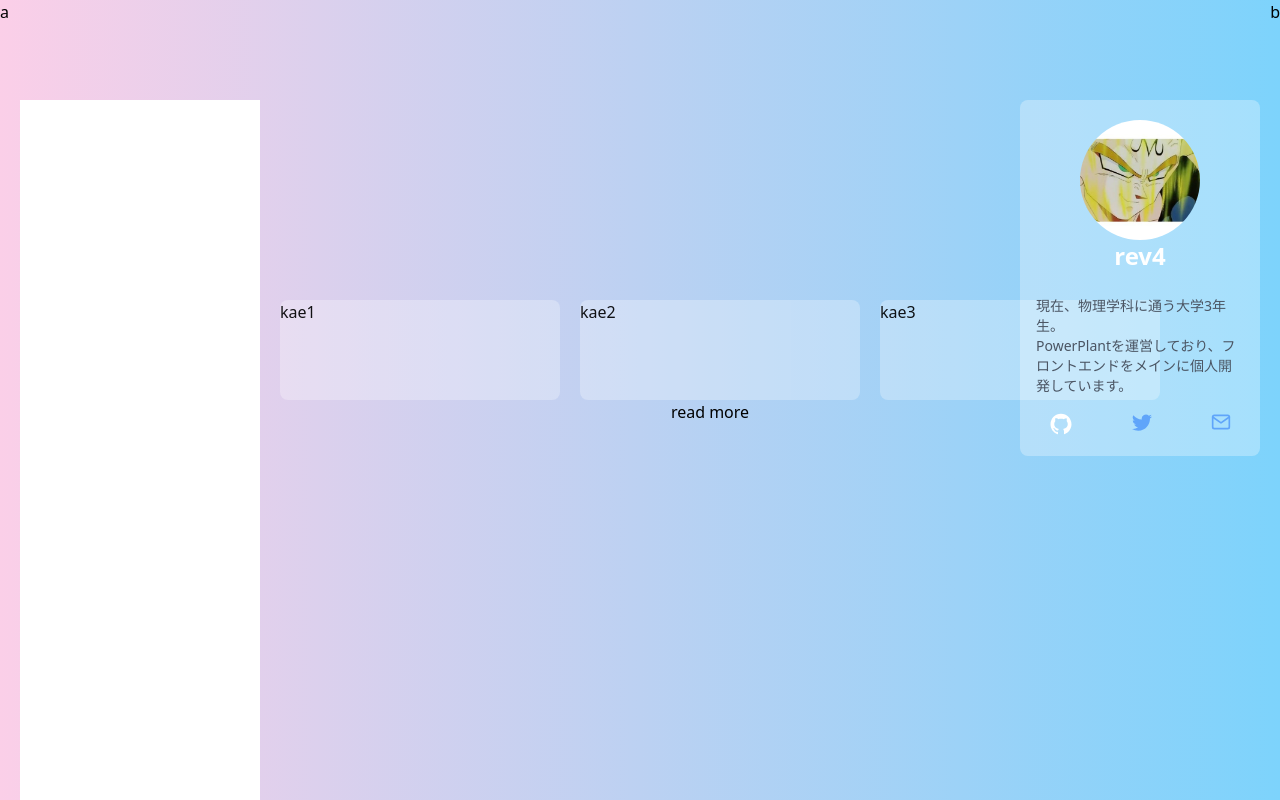
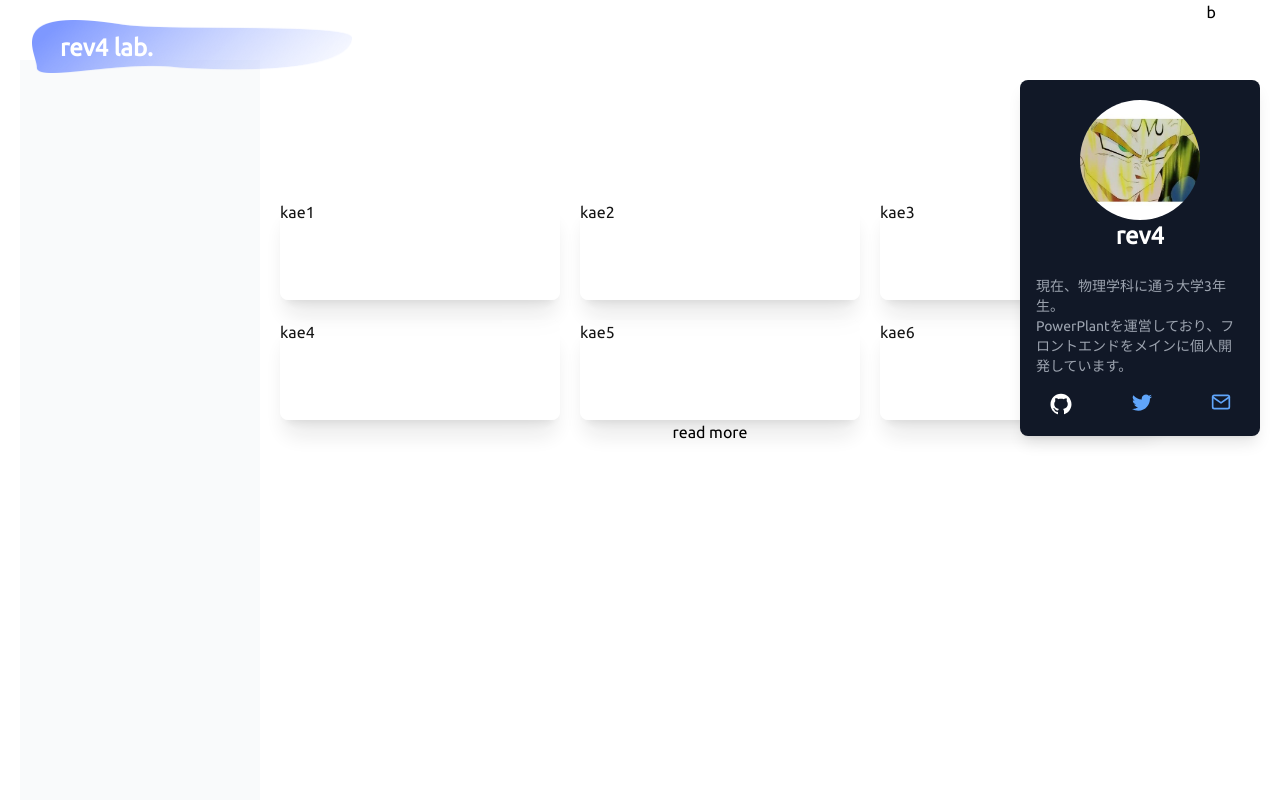
Before and after one commit to shochin666/blog, a Next.js app: page / in a window 1280 px wide. Shown: the top 800 px of the page. Built offline with nearby package versions, Linux system fonts and the light colour scheme.

Commit message:
細かな実装を想定しCSSファイルを作成

```diff
--- a/src/pages/index.tsx
+++ b/src/pages/index.tsx
@@ -6,6 +6,10 @@ import { FiMail } from "react-icons/fi";
 
 import Icon from "../../public/Icon.jpeg";
 import { useEffect, useState } from "react";
+
+import BackGround from "../../public/Background.png";
+import BackGroundDecoration from "../../public/BackgroundDecoration.png";
+import styles from "../styles/index.module.css";
 // import Head from "next/head";
 // import Image from "next/image";
 // import styles from "../styles/Home.module.css";
@@ -27,11 +31,21 @@ const Home: NextPage = () => {
     { title: "kae8" },
     { title: "kae9" },
     { title: "kae10" },
+    { title: "kae11" },
+    { title: "kae12" },
+    { title: "kae13" },
+    { title: "kae14" },
+    { title: "kae15" },
+    { title: "kae16" },
+    { title: "kae17" },
+    { title: "kae18" },
+    { title: "kae19" },
+    { title: "kae20" },
   ];
 
   // 初期値は揃える必要がある
-  const [maxShowContents, setMaxShowContents] = useState(3);
-  const [addedlist, setAddedlist] = useState<hoge[]>(tmplist.slice(0, 3));
+  const [maxShowContents, setMaxShowContents] = useState(6);
+  const [addedlist, setAddedlist] = useState<hoge[]>(tmplist.slice(0, 6));
   const [newShowList, setNewShowList] = useState<hoge[]>([]);
 
   const hage = () => {
@@ -40,23 +54,36 @@ const Home: NextPage = () => {
     setMaxShowContents(maxShowContents + 3);
   };
   return (
-    <div>
-      <div className="bg-gradient-to-r from-pink-200 to-sky-300 w-full h-[1800px]">
+    <div className="font-ubuntu">
+      <div className="w-full h-[1800px]">
         <div className="w-full">
-          <div className="w-full h-[100px] flex justify-between">
-            <div>a</div>
+          <div className="w-full fixed top-0 h-[60px] flex justify-between mb-4 px-[5%] bg-white z-10">
+            <div>
+              <a
+                href="#"
+                className="absolute w-[320px] z-20 top-[20px] left-[32px]"
+              >
+                <img
+                  src={BackGroundDecoration.src}
+                  alt="ヘッダー"
+                  height={300}
+                  width={400}
+                  className="absolute z-20"
+                />
+                <p className="absolute z-30 top-[12px] left-[28px] text-white font-bold text-2xl">
+                  rev4 lab.
+                </p>
+              </a>
+            </div>
             <div>b</div>
           </div>
           <div className="flex mx-[20px]">
-            <div className="bg-white h-[1800px] w-[240px]"></div>
+            <div className="bg-gray-50 h-[1800px] w-[240px]"></div>
             <div>
-              <div
-                id="articles"
-                className="grid grid-cols-3 gap-[20px] h-min ml-[20px] mt-[200px] animate-pulse"
-              >
+              <div className="grid grid-cols-3 gap-[20px] h-min ml-[20px] mt-[200px] animate-pulse">
                 {addedlist.map((value) => {
                   return (
-                    <div className="bg-white bg-opacity-30 rounded-lg mx-auto h-[100px] w-[280px]">
+                    <div className="bg-white bg-opacity-30 rounded-lg mx-auto h-[100px] w-[280px] shadow-xl">
                       {value.title}
                     </div>
                   );
@@ -64,7 +91,7 @@ const Home: NextPage = () => {
 
                 {newShowList.map((value, i) => {
                   return (
-                    <div className="bg-white bg-opacity-30 rounded-lg mx-auto h-[100px] w-[280px]">
+                    <div className="bg-white bg-opacity-30 rounded-lg mx-auto h-[100px] w-[280px] shadow-lg">
                       {value.title}
                     </div>
                   );
@@ -80,7 +107,7 @@ const Home: NextPage = () => {
                 read more
               </button>
             </div>
-            <div className="fixed right-[20px] bg-white bg-opacity-30 rounded-lg w-[240px] flex flex-col py-[20px]">
+            <div className="fixed right-[20px] bg-gray-900 rounded-lg w-[240px] flex flex-col py-[20px] shadow-lg top-[80px]">
               <img
                 src={Icon.src}
                 alt="アイコン"
@@ -89,15 +116,15 @@ const Home: NextPage = () => {
                 className="rounded-full mx-auto"
               />
               <p className="text-white font-bold text-2xl text-center">rev4</p>
-              <p className="text-gray-600 text-sm mx-4 mt-6">
+              <p className="text-gray-400 text-sm mx-4 mt-6">
                 現在、物理学科に通う大学3年生。
                 <br />
                 PowerPlantを運営しており、フロントエンドをメインに個人開発しています。
                 <br />
               </p>
               <div className="flex justify-around text-white text-xl mt-4">
-                <a href="#" className="text-white hover:text-gray-100 text-2xl">
-                  <AiFillGithub />
+                <a href="#" className={styles.github__button}>
+                  <AiFillGithub className="text-2xl" />
                 </a>
                 <a href="#" className="text-blue-400 hover:text-blue-600">
                   <BsTwitter />
--- a/src/styles/globals.css
+++ b/src/styles/globals.css
@@ -1,3 +1,4 @@
+@import url("https://fonts.googleapis.com/css2?family=Ubuntu&display=swap");
 @import "~tailwindcss/base";
 @import "~tailwindcss/components";
 @import "~tailwindcss/utilities";
--- a/src/styles/index.module.css
+++ b/src/styles/index.module.css
@@ -1,8 +1,14 @@
-.profile__card {
-  transition: background;
+/* .container {
+  margin-left: 400px;
+} */
+
+/* :root宣言ができない */
+
+.github__button {
+  /* text-white hover:text-gray-100 text-2xl */
+  color: white;
+  transition: all 0.3s;
 }
-
-.profile__card:hover {
-  width: 400px;
-  height: 200px;
+.github__button:hover {
+  color: gray;
 }
--- a/tailwind.config.js
+++ b/tailwind.config.js
@@ -5,7 +5,11 @@ module.exports = {
     "./src/components/**/*.{js,ts,jsx,tsx}",
   ],
   theme: {
-    extend: {},
+    extend: {
+      fontFamily: {
+        ubuntu: ["'Ubuntu'", "sans-serif"],
+      },
+    },
   },
   plugins: [],
 };
```
Also changed, not shown: public/BackgroundDecoration.png (added).
